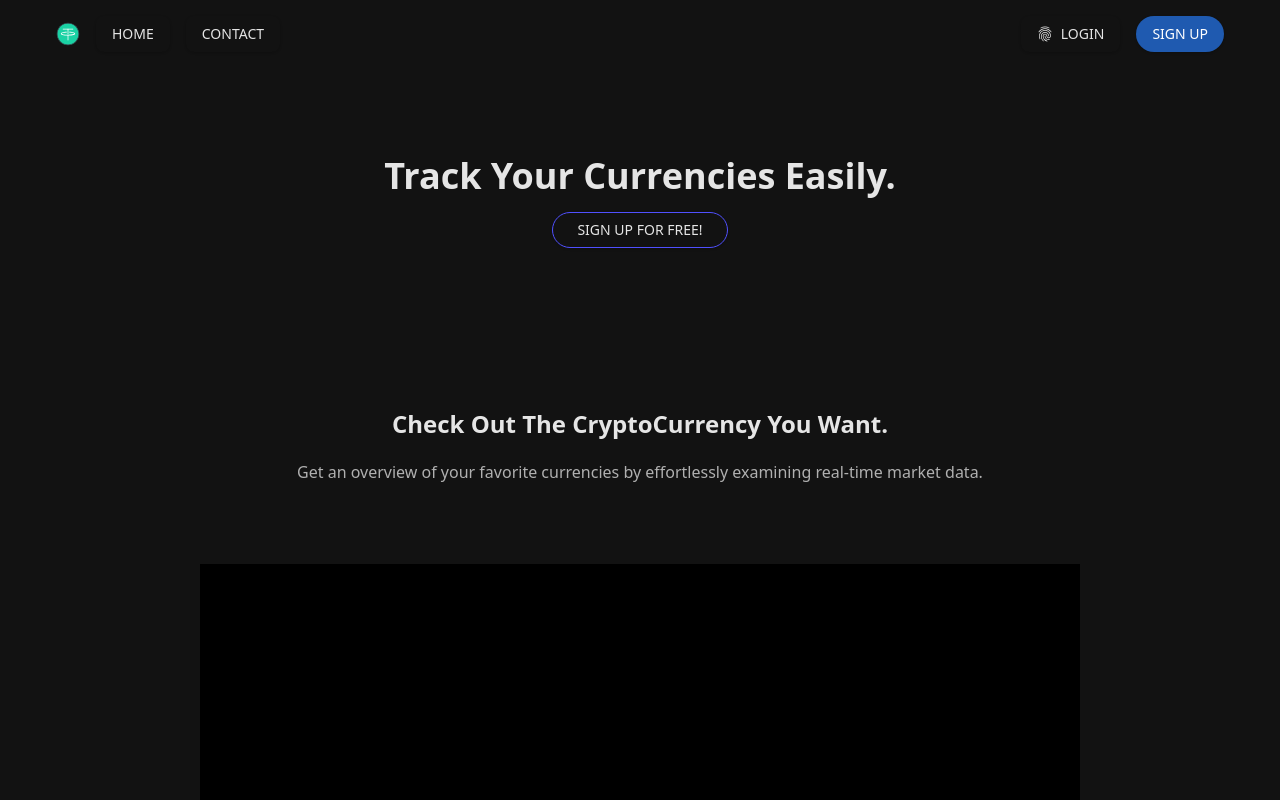
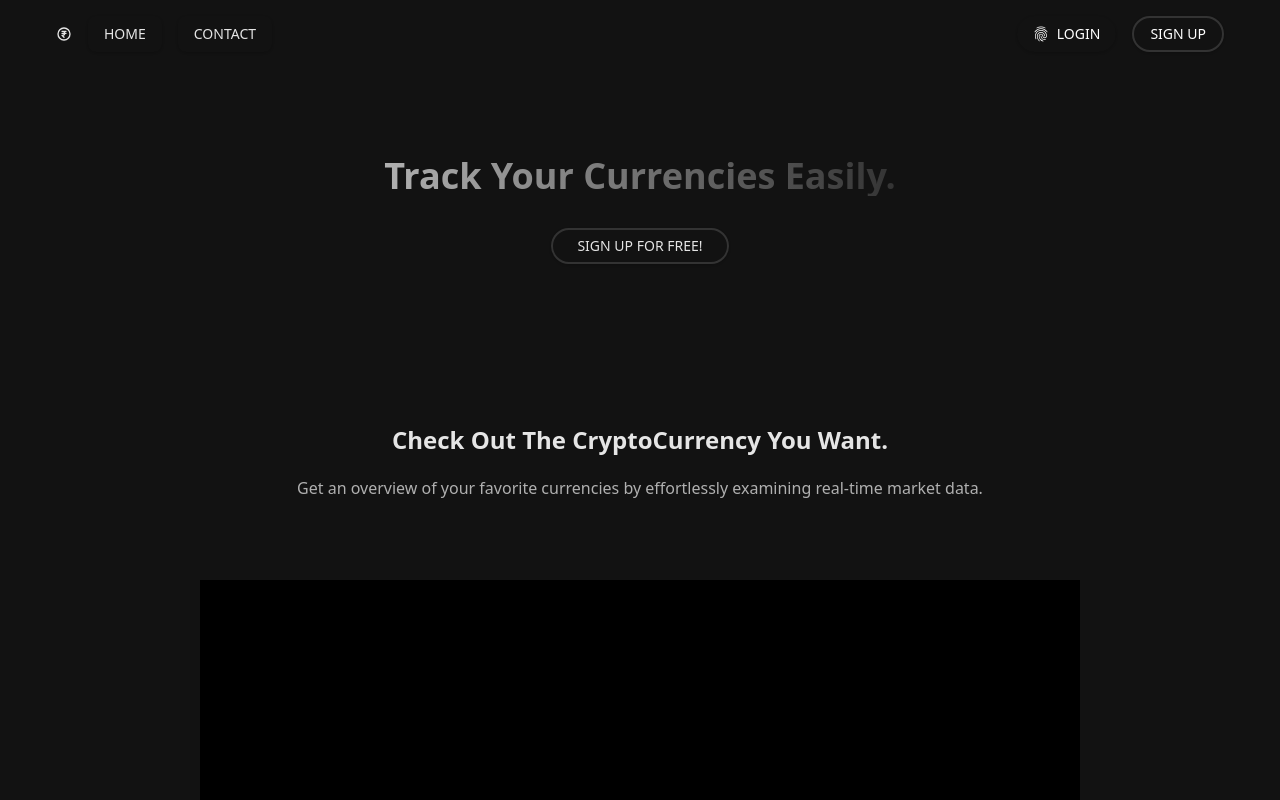
Before and after one commit to ilyastorunn/tracker, a React (Vite) app: page / in a window 1280 px wide. Shown: the top 800 px of the page. Built offline with nearby package versions, Linux system fonts and the light colour scheme.

Commit message:
minor UI updates

```diff
--- a/src/components/custom/HeaderWelcome.jsx
+++ b/src/components/custom/HeaderWelcome.jsx
@@ -1,42 +1,14 @@
 import { Button } from "@/components/ui/button";
 import { IoFingerPrintOutline } from "react-icons/io5";
 import { Link } from "react-router";
+import { TbCoinRupee } from "react-icons/tb";
 
 export default function HeaderWelcome() {
   return (
     <header className="bg-background text-text-primary w-full">
       <div className="max-w-[1200px] mx-auto flex items-center justify-between py-4 px-4">
         <div className="flex items-center space-x-4">
-          <svg
-            viewBox="0 0 32 32"
-            xmlns="http://www.w3.org/2000/svg"
-            fill="none"
-            className="w-6 h-6"
-          >
-            <g id="SVGRepo_iconCarrier">
-              <circle cx="16" cy="16" r="14.5" fill="#1AD2A4"></circle>
-              <path
-                d="M16,31C7.73,31,1,24.27,1,16S7.73,1,16,1s15,6.73,15,15S24.27,31,16,31z M16,2 C8.28,2,2,8.28,2,16s6.28,14,14,14s14-6.28,14-14S23.72,2,16,2z"
-                fill="#37474F"
-              ></path>
-              <path
-                d="M16,18c-3.53,0-9.5-0.53-9.5-2.5c0-1.94,5.77-2.37,7.54-2.45 c0.31-0.02,0.51,0.2,0.52,0.48c0.01,0.28-0.2,0.51-0.47,0.52c-4.37,0.21-6.48,1.07-6.59,1.46C7.65,16.02,10.7,17,16,17 s8.35-0.98,8.5-1.51c-0.11-0.37-2.2-1.22-6.53-1.44c-0.28-0.01-0.49-0.25-0.47-0.52c0.01-0.27,0.22-0.5,0.52-0.47 c1.75,0.09,7.48,0.53,7.48,2.45C25.5,17.47,19.53,18,16,18z"
-                fill="#FFFFFF"
-              ></path>
-              <path
-                d="M22.5,10h-13C9.22,10,9,9.78,9,9.5S9.22,9,9.5,9h13C22.78,9,23,9.22,23,9.5 S22.78,10,22.5,10z"
-                fill="#FFFFFF"
-              ></path>
-              <path
-                d="M16,24.5c-0.28,0-0.5-0.22-0.5-0.5v-6.5c0-0.28,0.22-0.5,0.5-0.5s0.5,0.22,0.5,0.5V24 C16.5,24.28,16.28,24.5,16,24.5z"
-                fill="#FFFFFF"
-              ></path>
-              <path
-                d="M16,16c-0.28,0-0.5-0.22-0.5-0.5v-6C15.5,9.22,15.72,9,16,9s0.5,0.22,0.5,0.5v6 C16.5,15.78,16.28,16,16,16z"
-                fill="#FFFFFF"
-              ></path>
-            </g>
-          </svg>
+          <TbCoinRupee />
           <nav className="flex items-center space-x-4">
             <Link to="/home">
               <Button href="#" className="hover:text-primary">
@@ -52,13 +24,13 @@ export default function HeaderWelcome() {
         </div>
         <div className="flex items-center space-x-4">
           <Link to="/signin">
-            <Button className="hover:text-primary transition">
+            <Button className="bg-transparent border-none hover:bg-muted/80 text-white rounded-full px-4 py-2">
               <IoFingerPrintOutline />
               LOGIN
             </Button>
           </Link>
           <Link to="/signup">
-            <Button className="bg-[#1F5AB0] hover:bg-primary text-white rounded-full px-4 py-2">
+            <Button className="bg-transparent border-2 border-border hover:bg-muted/80 text-white rounded-full px-4 py-2">
               SIGN UP
             </Button>
           </Link>
--- a/src/pages/Analyst.jsx
+++ b/src/pages/Analyst.jsx
@@ -28,7 +28,7 @@ export default function Analyst() {
           </p>
         </div>
         <div className="w-full max-w-4xl bg-card p-8 rounded-lg shadow-lg relative overflow-hidden">
-          <div className="absolute inset-0 bg-gradient-to-r from-transparent via-gray-600/10 to-transparent rounded-lg blur-3xl opacity-30" />
+          <div className="absolute inset-0 bg-gpt-gradient rounded-lg blur-3xl opacity-30" />
           <div className="mb-8 space-y-4">
             {exampleQuestions.map((q, index) => (
               <p
@@ -48,9 +48,9 @@ export default function Analyst() {
                 placeholder="Ask about Bitcoin, Ethereum, or market trends..."
                 value={question}
                 onChange={(e) => setQuestion(e.target.value)}
-                className="w-full p-4 pr-14 bg-input text-text-primary focus:outline-none rounded-full mx-auto"
+                className="w-full py-6 px-4 pr-20 bg-background text-text-primary focus:outline-none rounded-full mx-auto"
               />
-              <Button className="absolute right-0 top-[50%] transform -translate-y-[50%] bg-muted hover:bg-muted/80 p-3 rounded-full">
+              <Button className="absolute right-1 top-[50%] transform -translate-y-[50%] bg-muted hover:bg-muted/80 p-3 rounded-full">
                 <IoMdSend className="w-4 h-4 text-text-primary" />
               </Button>
             </div>
--- a/src/pages/Home.jsx
+++ b/src/pages/Home.jsx
@@ -1,9 +1,9 @@
 import { Separator } from "@/components/ui/separator";
 import MarketCapWidget from "../components/custom/MarketCapWidget";
 import NewsWidget from "../components/custom/NewsWidget";
+import { Button } from "@/components/ui/button";
 import TrendingWidget from "../components/custom/TrendingWidget";
 import Header from "../components/custom/Header";
-import Footer from "../components/custom/Footer";
 
 export default function Home() {
   return (
@@ -21,6 +21,11 @@ export default function Home() {
           <div className="col-span-3">
             <MarketCapWidget />
           </div>
+          <div className="col-span-4 flex items-center justify-center mt-6">
+            <Button className="w-36 h-12 rounded-full bg-transparent text-text-primary border-2 border-border hover:bg-muted/80">
+              Explore More!
+            </Button>
+          </div>
         </div>
       </div>
     </>
--- a/src/pages/SignIn.jsx
+++ b/src/pages/SignIn.jsx
@@ -52,7 +52,7 @@ export default function SignIn() {
       </div>
       <div className="mt-6">
         <Button className="w-36 h-12 rounded-full bg-transparent text-text-primary border-2 border-border hover:bg-muted/80">
-          Sign Up
+          Sign In
         </Button>
       </div>
       <div className="flex items-center justify-center mt-6">
--- a/src/pages/SignUp.jsx
+++ b/src/pages/SignUp.jsx
@@ -60,7 +60,7 @@ export default function SignUp() {
         </div>
       </div>
       <div className="mt-6">
-        <Button className="w-36 h-12 rounded-full bg-muted text-text-primary hover:bg-muted/80 border-2 border-border">
+      <Button className="w-36 h-12 rounded-full bg-transparent text-text-primary border-2 border-border hover:bg-muted/80">
           Sign Up
         </Button>
       </div>
--- a/src/pages/Welcome.jsx
+++ b/src/pages/Welcome.jsx
@@ -10,13 +10,13 @@ export default function Welcome() {
       <HeaderWelcome />
       <div className="bg-background text-text-primary min-h-screen flex flex-col items-center space-y-16 px-4 py-12">
         <div className="text-center pb-24 pt-10">
-          <h1 className="text-4xl font-bold mb-4">
+          <h1 className="text-4xl font-bold mb-8 bg-gradient-to-r from-text-secondary to-border text-transparent bg-clip-text">
             Track Your Currencies Easily.
           </h1>
           <Link to="/signup">
             <Button
               variant="default"
-              className="px-6 py-3 bg-background text-text-primary rounded-full border border-[#5050FF] hover:border-[#7070FF] transition-all"
+              className="px-6 py-4 rounded-full bg-transparent text-text-primary border-2 border-border hover:bg-muted/80"
             >
               SIGN UP FOR FREE!
             </Button>
@@ -76,17 +76,17 @@ export default function Welcome() {
             </h2>
             <p className="text-text-secondary mb-5">Try it now</p>
             <Link to="/signup">
-            <Button
-              variant="default"
-              className="px-6 py-3 bg-background text-text-primary rounded-full border border-[#5050FF] hover:border-[#7070FF] transition-all"
-            >
-              SIGN UP
-            </Button>
+              <Button
+                variant="default"
+                className="px-6 py-4 rounded-full bg-transparent text-text-primary border-2 border-border hover:bg-muted/80"
+              >
+                SIGN UP
+              </Button>
             </Link>
           </section>
         </div>
       </div>
-      <Footer />
+      <Footer className="mt-5" />
     </>
   );
 }
```
